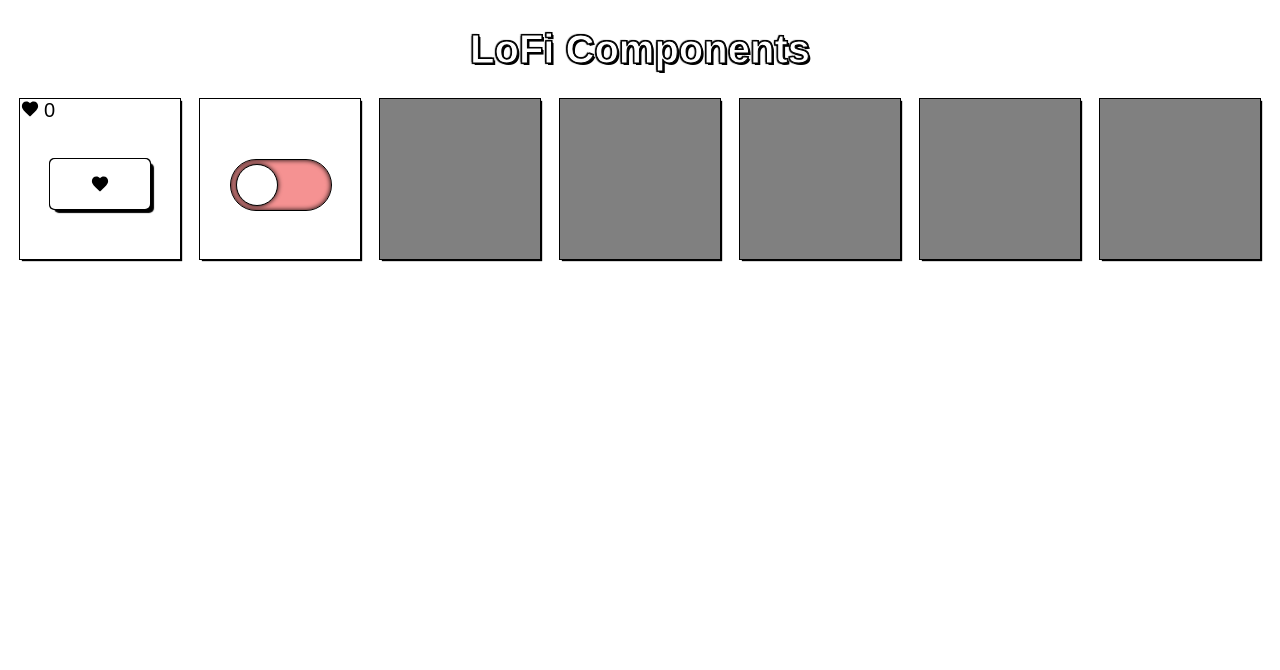
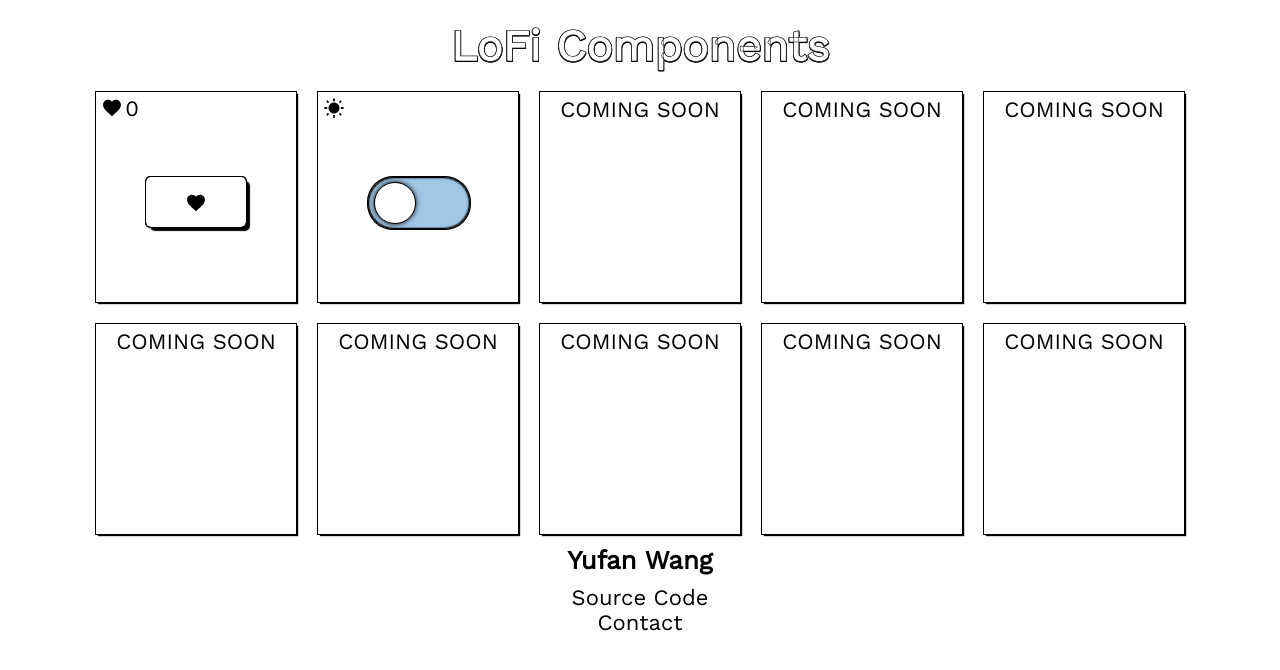
Before and after one commit to yufanw/LoFiComponents, a React (Create React App) app: page / in a window 1280 px wide. Shown: the top 670 px of the page. Built offline with nearby package versions, Linux system fonts and the light colour scheme.

Commit message:
test build

```diff
--- a/src/App.css
+++ b/src/App.css
@@ -1,35 +1,78 @@
+@import url('https://fonts.googleapis.com/css?family=Work+Sans');
+
+html {
+  height: 100%;
+  margin: 0;
+  padding: 0;
+}
+
 .App {
   text-align: center;
-  font-size: 20px;
+  font-family: 'Work Sans', sans-serif;
+  font-size: 22px;
+  background: white;
+  color: black;
+  min-height: 768px;
+  min-width: 470px;
+  height: 100%;
+  width: 100%;
+}
+
+.App.dark {
+  background: rgb(34, 34, 41);
+  color: white;
 }
 
 h1 {
-  -webkit-text-stroke: 1px black;
+  margin: 0;
+  padding: 20px;
+  -webkit-text-stroke: 0.5px black;
   -webkit-text-fill-color: white;
-  color: white;
+  color: inherit;
   text-shadow:
-    2px 2px 0 #000,
-    -1px -1px 1px #000,
-    1px -1px 0 #000,
-    -1px 1px 1px #000,
-    1px 1px 0 #000;
+    0.5px 0.5px 0px,
+    -0.5px -0.5px 0.5px,
+    0.5px -0.5px 0,
+    -0.5px 0.5px 0.5px,
+    0.5px 0.5px 0;
 }
 
 .app-wrapper {
   display: grid;
-  grid-template-columns: repeat(auto-fill, 160px);
+  grid-template-columns: repeat(auto-fill, 200px);
   grid-gap: 1em;
   justify-content: center;
 }
 
 .comp {
+  padding: 5px;
+  height: 200px;
   position: relative;
-  background: grey;
-  min-height: 160px;
+  color: inherit;
+  min-height: 200px;
   box-shadow:
-  2px 2px 1px #000,
-  -1px -1px 0 #000,
-  1px -1px 0 #000,
-  -1px 1px 0 #000,
-  1px 1px 0 #000;
+  2px 2px 1px,
+  -1px -1px 0,
+  1px -1px 0,
+  -1px 1px 0,
+  1px 1px 0;
 }
+
+h3 {
+  line-height: 0;
+}
+
+footer {
+  width: 100%;
+  display: grid;
+  grid-template-rows: min-content 1fr 1fr;
+}
+
+footer a {
+  text-decoration: none;
+  color: inherit;
+}
+
+footer a:hover {
+  color: rgb(204, 154, 97);
+}
--- a/src/App.jsx
+++ b/src/App.jsx
@@ -6,7 +6,8 @@ import Switch from "./components/Switch";
 
 class App extends Component {
   state = {
-    floatingbutton: 0
+    floatingbutton: 0,
+    toggle: false
   }
 
   handleFloatingButtonClick = () => {
@@ -15,9 +16,30 @@ class App extends Component {
     }));
   }
 
+  handleToggle = () => {
+    this.setState(({toggle}) => ({
+      toggle: !toggle
+    }));
+  }
+
+  toggleIcon = () => {
+    if (this.state.toggle) {
+      return (
+        <div className="shift">
+          <ion-icon name="moon"></ion-icon>
+        </div>
+      );
+    }
+    return (
+      <div className="shift">
+        <ion-icon name="sunny"></ion-icon>
+      </div>
+    );
+  }
+
   render() {
     return (
-      <div className="App">
+      <div className={this.state.toggle ? "App dark" : "App"}>
         <h1>LoFi Components</h1>
         <div className="app-wrapper">
 
@@ -27,20 +49,35 @@ class App extends Component {
               score={this.state.floatingbutton}
             />
             <FloatingButton
+              count={this.state.floatingbutton}
               onClick={this.handleFloatingButtonClick}
             />
           </div>
 
           <div className="comp">
-            <Switch />
+            <ScoreBox
+              icon={this.toggleIcon()}
+            />
+            <Switch
+              on={this.state.toggle}
+              toggle={this.handleToggle}
+            />
           </div>
 
-          <div className="comp"></div>
-          <div className="comp"></div>
-          <div className="comp"></div>
-          <div className="comp"></div>
-          <div className="comp"></div>
+          <div className="comp">COMING SOON</div>
+          <div className="comp">COMING SOON</div>
+          <div className="comp">COMING SOON</div>
+          <div className="comp">COMING SOON</div>
+          <div className="comp">COMING SOON</div>
+          <div className="comp">COMING SOON</div>
+          <div className="comp">COMING SOON</div>
+          <div className="comp">COMING SOON</div>
         </div>
+        <footer>
+          <h3><a href="https://github.com/yufanw"> Yufan Wang</a></h3>
+          <a href="https://github.com/yufanw/LoFiComponents"> Source Code</a>
+          <a href="mailto:yufansmail@gmail.com"> Contact</a>
+        </footer>
       </div>
     );
   }
--- a/src/components/FloatingButton/index.css
+++ b/src/components/FloatingButton/index.css
@@ -1,8 +1,3 @@
-.floating-button-comp {
-  background: white;
-  height: 160px;
-  position: relative;
-}
 
 .floating-button-wrapper {
   position: absolute;
@@ -19,36 +14,48 @@
   text-decoration: none;
   border-radius: 5px;
   box-sizing: border-box;
-  color: #000;
-  background: white;
+  color: inherit;
+  background: inherit;
   box-shadow:
-    4px 4px 1px #000,
-    -1px -1px 0 #000,
-    1px -1px 0 #000,
-    -1px 1px 0 #000,
-    1px 1px 0 #000;
+    4px 4px 1px,
+    -1px -1px 0,
+    1px -1px 0,
+    -1px 1px 0,
+    1px 1px 0;
+  -webkit-box-shadow:
+    4px 4px 1px,
+    -1px -1px 0,
+    1px -1px 0,
+    -1px 1px 0,
+    1px 1px 0;
+  -moz-box-shadow:
+    4px 4px 1px,
+    -1px -1px 0,
+    1px -1px 0,
+    -1px 1px 0,
+    1px 1px 0;
   font-weight: bold;
-  transition: all 0.3s ease-out;
+  transition: box-shadow 0.3s ease-out;
 }
 
 .btn:hover {
   background: rgba(238, 176, 176, 0.295);
   box-shadow:
-    6px 6px 2px #000,
-    -1px -1px 0 #000,
-    1px -1px 0 #000,
-    -1px 1px 0 #000,
-    1px 1px 0 #000;
+    6px 6px 2px,
+    -1px -1px 0,
+    1px -1px 0,
+    -1px 1px 0,
+    1px 1px 0;
 }
 
 .btn:active {
-  color: rgba(255, 0, 0, 0.5);
+  color: rgba(255, 53, 53, 0.5);
   background: rgba(236, 169, 169, 0.295);
   transform: translateY(1px);
   box-shadow:
-    2px 2px 1px #000,
-    -1px -1px 0 #000,
-    1px -1px 0 #000,
-    -1px 1px 0 #000,
-    1px 1px 0 #000;
+    2px 2px 1px,
+    -1px -1px 0,
+    1px -1px 0,
+    -1px 1px 0,
+    1px 1px 0;
 }
--- a/src/components/ScoreBox/index.css
+++ b/src/components/ScoreBox/index.css
@@ -1,18 +1,23 @@
 .scorebox-comp {
   box-sizing: border-box;
   position: absolute;
-  top: 0;
-  left: 0;
+  top: 5px;
+  left: 5px;
   z-index: 20000;
 }
 
 .scorebox-wrapper {
   display: grid;
   grid-template-columns: min-content 1fr;
-  grid-gap: 0.2em;
+  grid-gap: 0.1em;
 }
+
+.icon .shift {
+  transition: all 0.3s linear;
+}
+
 
 .score {
   overflow: auto;
-  transition: all 0.3s ease-out;
+  line-height: 1.1em;
 }
--- a/src/components/Switch/index.css
+++ b/src/components/Switch/index.css
@@ -1,9 +1,3 @@
-.switch-comp {
-  background: white;
-  height: 160px;
-  position: relative;
-}
-
 .switch-wrapper {
   position: absolute;
   top: calc(50% - 20px);
@@ -16,20 +10,32 @@
  	width: 100px;
   height: 50px;
   border-radius: 50px;
-  background: rgba(140, 230, 25, 0.5);
-  border: 1px solid rgb(0, 0, 0);
+  background: rgba(99, 117, 216, 0.5);
+  border: 1px solid;
   cursor: pointer;
   box-shadow:
-    inset 0px 0px 5px #000;
+    inset 0px 0px 2px,
+    -1px -1px 0,
+    1px -1px 0,
+    -1px 1px 0,
+    1px 1px 0;
   -webkit-box-shadow:
-    inset 0px 0px 5px #000;
+    inset 0px 0px 2px,
+    -1px -1px 0,
+    1px -1px 0,
+    -1px 1px 0,
+    1px 1px 0;
   -moz-box-shadow:
-    inset 0px 0px 5px #000;
-  transition: all 0.4s ease-out;
+    inset 0px 0px 2px,
+    -1px -1px 0,
+    1px -1px 0,
+    -1px 1px 0,
+    1px 1px 0;
+  transition: background 0.4s ease-out;
 }
 
 .switch.off {
-  background: rgba(235, 38, 38, 0.5);
+  background: rgba(67, 143, 206, 0.5);
 }
 
 #switch {
--- a/src/components/Switch/index.jsx
+++ b/src/components/Switch/index.jsx
@@ -1,16 +1,23 @@
 import React, { Component } from 'react';
-
+import PropTypes from 'prop-types';
 import './index.css';
 
 export default class Switch extends Component {
+  static propTypes = {
+    toggle: PropTypes.func,
+    on: PropTypes.bool
+  }
+  static defaultProps = {
+    on: false
+  }
   state = {
-    on: false
+    on: this.props.on
   }
 
   toggle = () => {
     this.setState(({on}) => ({
       on: !on
-    }));
+    }), this.props.toggle);
   }
 
   render() {
```
Also changed, not shown: index.html (added, +21 -0 lines), 10 other files (tests, documents, lock files or other folders).
